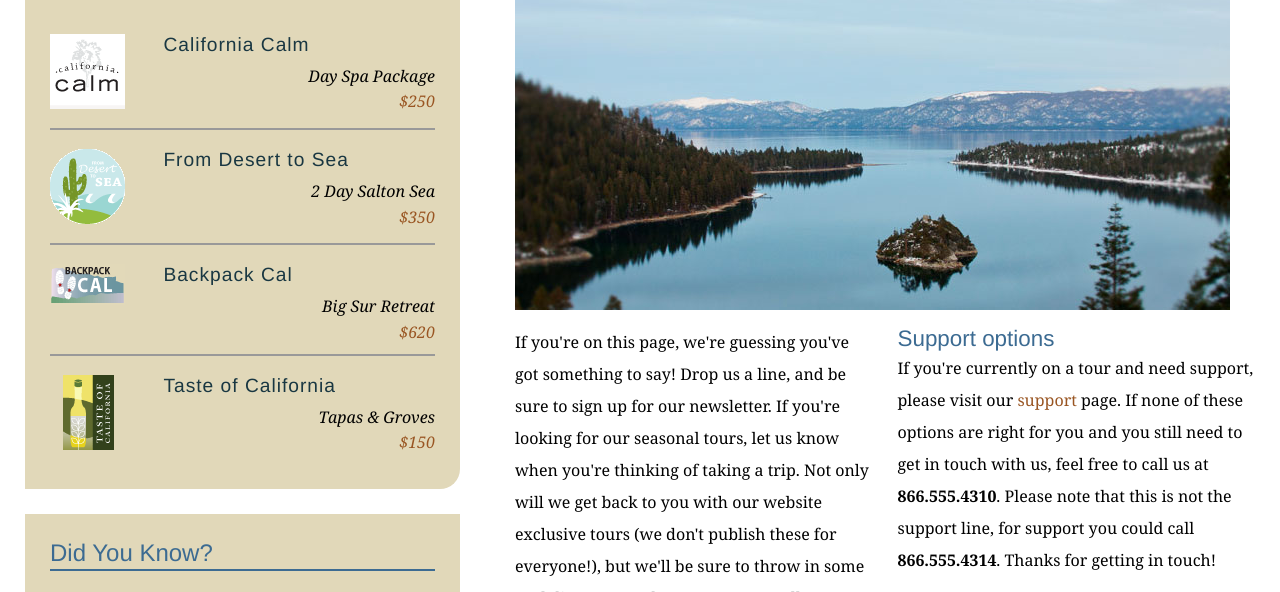
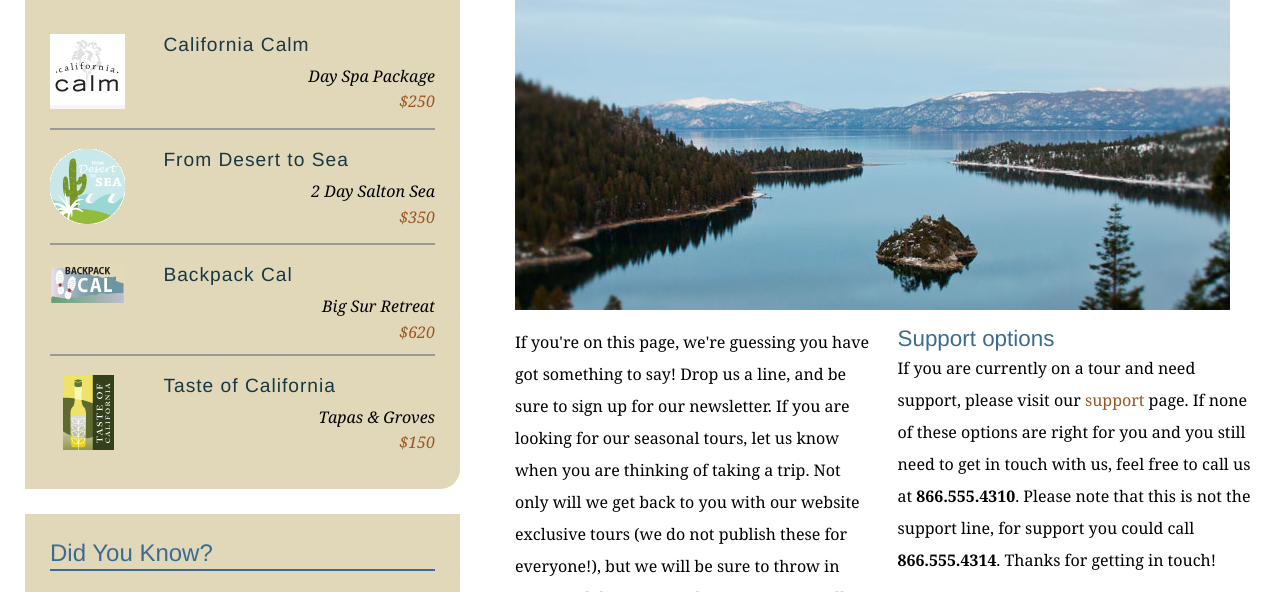
Before and after one commit to Thevoyboy/explore_california, a plain HTML site: page contact.html in a window 1280 px wide. Shown: the part 342-934 px from the top of the page. Drawn offline with Linux system fonts and the light colour scheme.

Commit message:
remove contractions from contract.html

```diff
--- a/contact.html
+++ b/contact.html
@@ -68,10 +68,10 @@
           <h1>Get in touch</h1>
           <img src="assets/images/emerald_bay.jpg" alt="Beautiful Lake Tahoe" class="articleImage" />
           <div class="multiCol">
-            <p>If you're on this page, we're guessing you've got something to say! Drop us a line, and be sure to sign up for our newsletter. If you're looking for our seasonal tours,  let us know when you're thinking of taking a trip. Not only will we get back to you with our website exclusive tours (we don't publish these for everyone!), but we'll be sure to throw in some cool discounts and tour extras as well.</p>
+            <p>If you're on this page, we're guessing you have got something to say! Drop us a line, and be sure to sign up for our newsletter. If you are looking for our seasonal tours,  let us know when you are thinking of taking a trip. Not only will we get back to you with our website exclusive tours (we do not publish these for everyone!), but we will be sure to throw in some cool discounts and tour extras as well.</p>
 
             <h2>Support options</h2>
-            <p>If you're currently on a tour and need support, please visit our <a href="support.html">support</a> page. If none of these options are right for you and you still need to get in touch with us, feel free to call us at<span class="phone"> <strong>866.555.4310</strong>. Please note that this is not the support line, for support you could call </span><strong>866.555.4314</strong>. Thanks for getting in touch!</p>
+            <p>If you are currently on a tour and need support, please visit our <a href="support.html">support</a> page. If none of these options are right for you and you still need to get in touch with us, feel free to call us at<span class="phone"> <strong>866.555.4310</strong>. Please note that this is not the support line, for support you could call </span><strong>866.555.4314</strong>. Thanks for getting in touch!</p>
           </div>
 
           <form id="frmContact" name="frmContact" method="post" action="contact_process.html">
```
